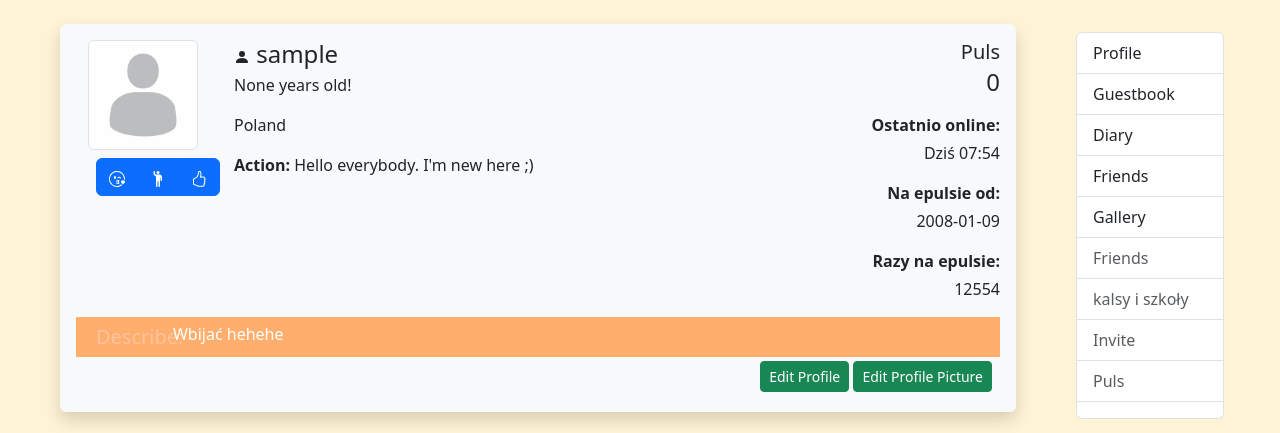
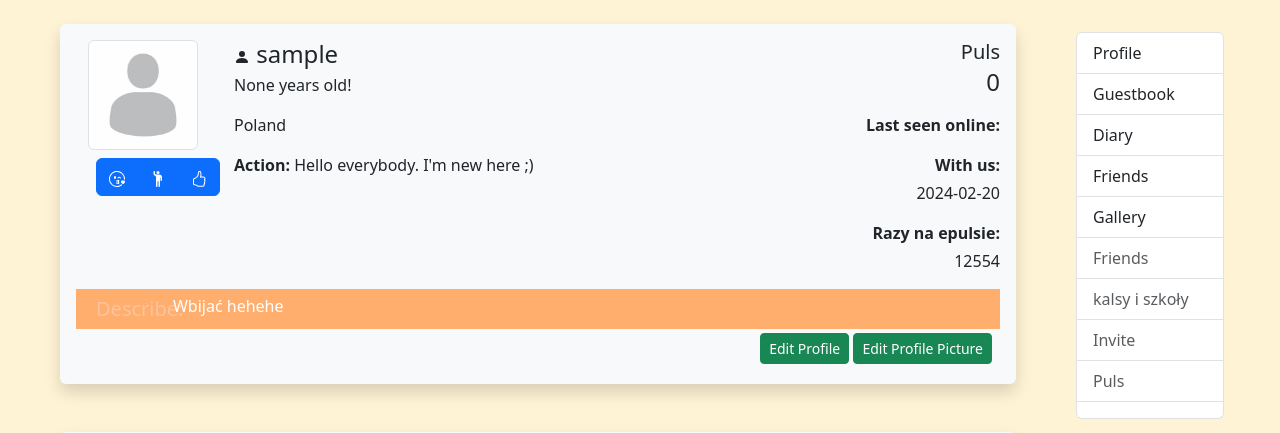
Before and after one commit to MatRos-sf/epuls, a Django app: a page that uses src/account/templates/account/profile.html in a window 1280 px wide. Shown: the top 433 px of the page. Run offline with Django 5.2, Linux system fonts and the light colour scheme; the visitor is signed in with stand-in values (Sample User, id 1); data comes from the database, SQL or seed files in the repository.

Commit message:
change profile section template

```diff
--- a/src/account/templates/account/profile.html
+++ b/src/account/templates/account/profile.html
@@ -13,6 +13,7 @@
                              width="250"
                              height="350">
                         <!-- section 'zaczepka' -->
+                        <!-- TODO implement zaczepki -->
                         <div class="btn-group m-2" role="group" aria-label="Basic example">
                             <button type="button" class="btn btn-primary">
                                 <svg xmlns="http://www.w3.org/2000/svg"
@@ -74,13 +75,13 @@
                         <h5 class="mb-1">Puls</h5>
                         <h4 class="mt-1 mb-3">0</h4>
                         <p class="mb-1">
-                            <b>Ostatnio online:</b>
+                            <b>Last seen online:</b>
                         </p>
-                        <p class="mt-1">Dziś 07:54</p>
+                        <p class="mt-1">{{ object.last_login|date:"jS N" }}</p>
                         <p class="mb-1">
-                            <b>Na epulsie od:</b>
+                            <b>With us:</b>
                         </p>
-                        <p class="mt-1">2008-01-09</p>
+                        <p class="mt-1">{{ object.date_joined|date:"Y-m-d" }}</p>
                         <p class="mb-1">
                             <b>Razy na epulsie:</b>
                         </p>
```
